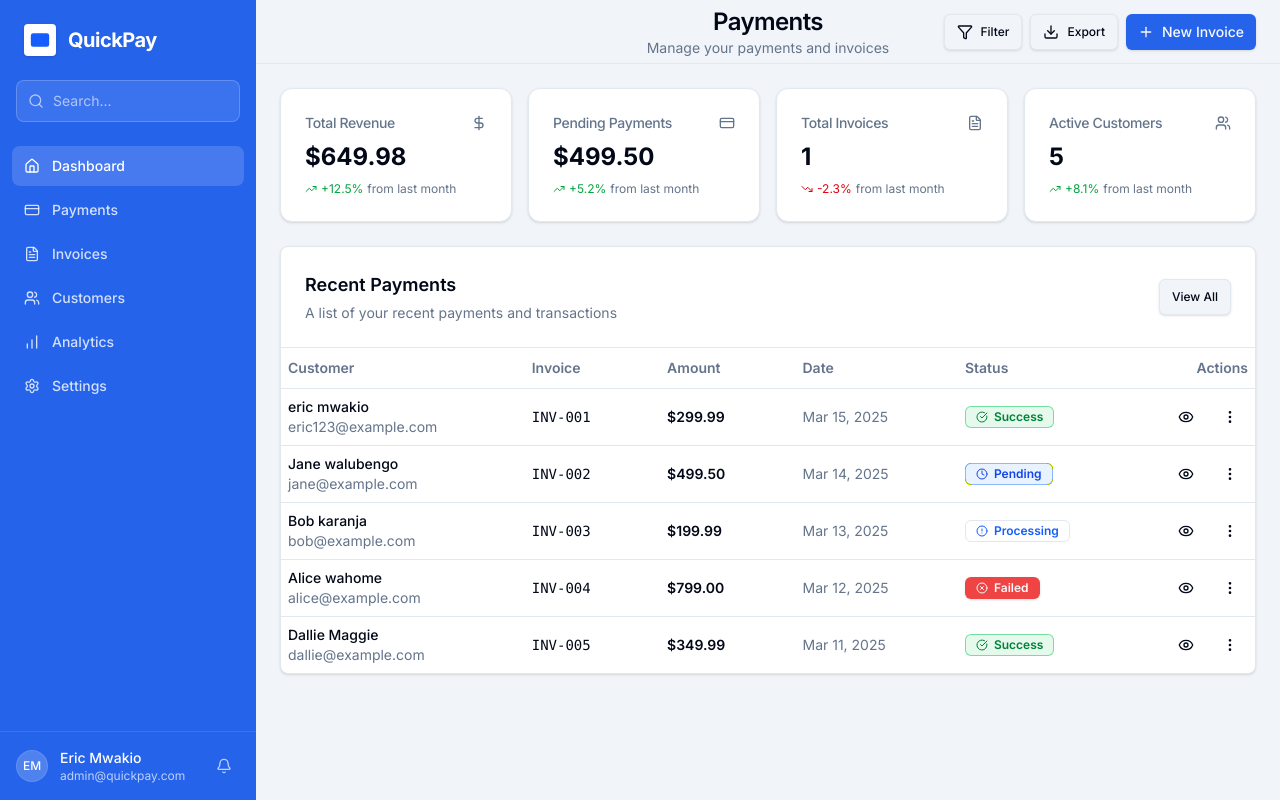
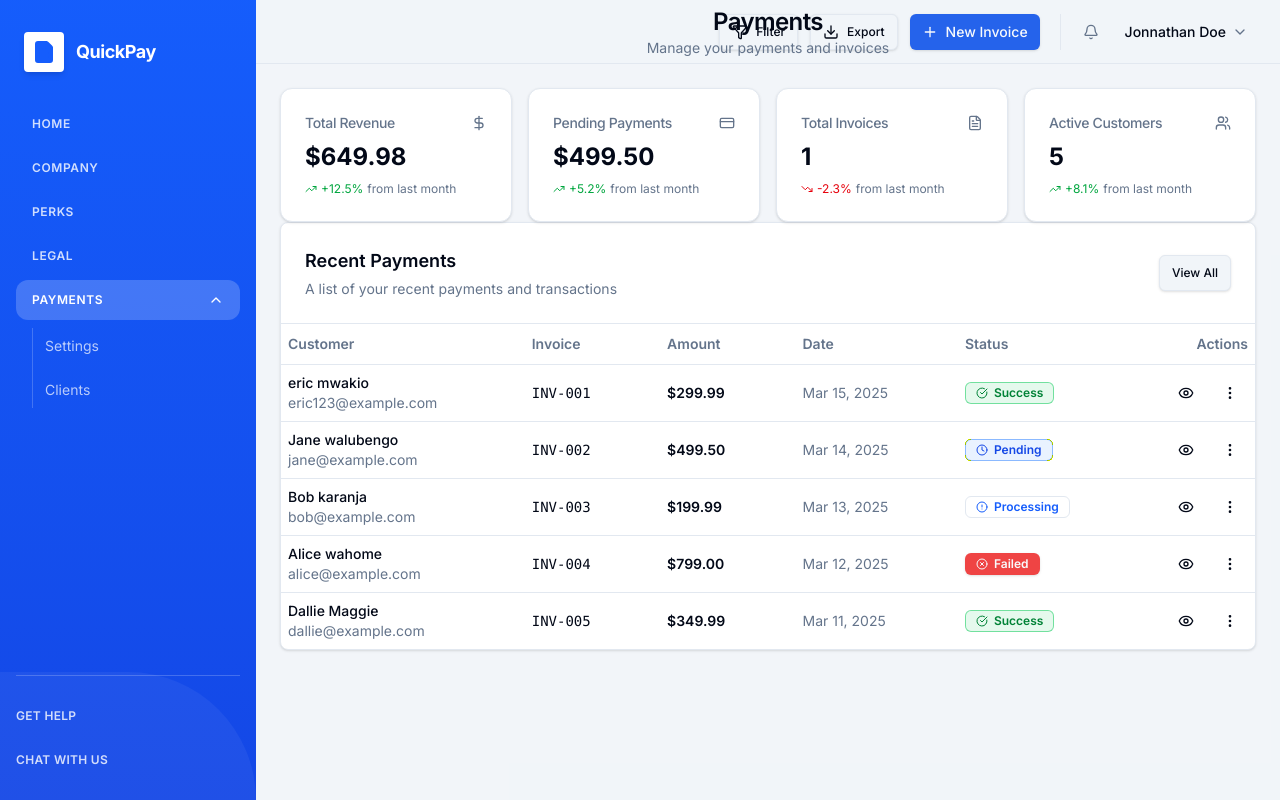
Before and after one commit to ericlombo/quickpay, a Next.js app: page / in a window 1280 px wide. Built offline with nearby package versions, Linux system fonts and the light colour scheme.

Commit message:
refactored and restructured the layout,sidebar and header

```diff
--- a/src/app/layout.tsx
+++ b/src/app/layout.tsx
@@ -20,10 +20,12 @@ export default function RootLayout({
     <html lang="en">
       <body className={inter.className}>
         <div className="min-h-screen bg-muted/30">
-          <Sidebar />
-          <main className="min-h-screen overflow-y-auto md:pl-64">
-            {children}
-          </main>
+          <div className="flex min-h-screen w-full">
+            <Sidebar />
+            <main className="flex-1 min-w-0">
+              {children}
+            </main>
+          </div>
         </div>
 
         <Toaster
--- a/src/app/page.tsx
+++ b/src/app/page.tsx
@@ -14,16 +14,18 @@ export default function Home() {
   const payments = useStore((state) => state.payments);
 
   return (
-    <div className="min-h-screen bg-background">
+    <>
       <Header />
       <MobileMenu />
-      <div className="p-4 sm:p-6 space-y-4 sm:space-y-6 max-w-7xl mx-auto">
-        <StatsCards />
-        <PaymentsTable payments={payments} />
+      <div className="overflow-y-auto p-4 sm:p-6 space-y-4 sm:space-y-6">
+        <div className="max-w-full">
+          <StatsCards />
+          <PaymentsTable payments={payments} />
+        </div>
       </div>
       <PaymentModal />
       <NewInvoiceDrawer />
       <InvoicePreviewModal />
-    </div>
+    </>
   );
 }
--- a/src/components/layout/Header.tsx
+++ b/src/components/layout/Header.tsx
@@ -1,10 +1,12 @@
 import { Button } from '../ui/button';
-import { Plus, Download, Filter, Menu } from 'lucide-react';
+import { Plus, Download, Filter, Menu, Bell, ChevronDown } from 'lucide-react';
 import { useStore } from '@/stores/useStore';
+import { useState } from 'react';
 
 export function Header() {
   const openDrawer = useStore((state) => state.openDrawer);
   const toggleMobileMenu = useStore((state) => state.toggleMobileMenu);
+  const [userMenuOpen, setUserMenuOpen] = useState(false);
 
   return (
     <header className="sticky top-0 z-40 flex h-14 sm:h-16 items-center border-b bg-background px-4 sm:px-6">
@@ -28,7 +30,7 @@ export function Header() {
           </p>
         </div>
 
-        <div className="ml-auto flex items-center gap-1.5 sm:gap-2">
+        <div className="ml-auto flex items-center gap-2 sm:gap-3">
           <Button variant="outline" size="sm" className="hidden sm:flex gap-2 h-9">
             <Filter className="h-4 w-4" />
             <span className="hidden lg:inline">Filter</span>
@@ -42,6 +44,46 @@ export function Header() {
             <span className="hidden sm:inline">New Invoice</span>
             <span className="sm:hidden">New</span>
           </Button>
+
+          {/* Right-side controls: Bell icon + User dropdown */}
+          <div className="ml-2 flex items-center gap-2 border-l border-border pl-3">
+            <Button
+              variant="ghost"
+              size="icon"
+              className="h-9 w-9 text-muted-foreground hover:text-foreground"
+              aria-label="Notifications"
+            >
+              <Bell className="h-5 w-5" />
+            </Button>
+
+            <div className="relative">
+              <Button
+                variant="ghost"
+                size="sm"
+                onClick={() => setUserMenuOpen(!userMenuOpen)}
+                className="h-9 px-2 text-sm font-medium flex items-center gap-1.5 hover:bg-muted"
+              >
+                <span>Jonnathan Doe</span>
+                <ChevronDown className="h-4 w-4 text-muted-foreground" />
+              </Button>
+
+              {/* User dropdown menu (placeholder) */}
+              {userMenuOpen && (
+                <div className="absolute right-0 mt-2 w-48 bg-white border border-border rounded-lg shadow-lg py-2">
+                  <button className="w-full text-left px-4 py-2 text-sm text-foreground hover:bg-muted">
+                    Profile
+                  </button>
+                  <button className="w-full text-left px-4 py-2 text-sm text-foreground hover:bg-muted">
+                    Settings
+                  </button>
+                  <hr className="my-2" />
+                  <button className="w-full text-left px-4 py-2 text-sm text-foreground hover:bg-muted">
+                    Logout
+                  </button>
+                </div>
+              )}
+            </div>
+          </div>
         </div>
       </div>
     </header>
--- a/src/components/layout/Sidebar.tsx
+++ b/src/components/layout/Sidebar.tsx
@@ -1,72 +1,98 @@
-import { Home, FileText, BarChart, Settings, Users, CreditCard, Bell, Search } from 'lucide-react';
-import { Button } from '../ui/button';
+'use client';
+
+import { FileText, ChevronDown } from 'lucide-react';
 import { cn } from '@/lib/utils';
+import { useState } from 'react';
 
 export function Sidebar() {
-  const navItems = [
-    { icon: Home, label: 'Dashboard', active: true },
-    { icon: CreditCard, label: 'Payments' },
-    { icon: FileText, label: 'Invoices' },
-    { icon: Users, label: 'Customers' },
-    { icon: BarChart, label: 'Analytics' },
-    { icon: Settings, label: 'Settings' },
+  const [paymentsExpanded, setPaymentsExpanded] = useState(true);
+
+  const mainNavItems = [
+    { label: 'HOME', id: 'home' },
+    { label: 'COMPANY', id: 'company' },
+    { label: 'PERKS', id: 'perks' },
+    { label: 'LEGAL', id: 'legal' },
+    { label: 'PAYMENTS', id: 'payments', hasSubmenu: true },
+  ];
+
+  const paymentSubItems = [
+    { label: 'Settings', id: 'payments-settings' },
+    { label: 'Clients', id: 'payments-clients' },
+  ];
+
+  const bottomLinks = [
+    { label: 'GET HELP', id: 'help' },
+    { label: 'CHAT WITH US', id: 'chat' },
   ];
 
   return (
-    <div className="hidden md:flex md:w-64 md:flex-col md:fixed md:inset-y-0 z-30">
-      <div className="flex flex-col grow bg-sidebar text-sidebar-foreground pt-6">
-        {/* Header - Minimal Text Logo */}
-        <div className="px-6 pb-6 flex items-center gap-3">
-          <div className="h-8 w-8 rounded bg-white text-blue-600 flex items-center justify-center shadow-sm">
-            <CreditCard className="h-5 w-5 fill-current" />
+    <div className="hidden md:flex w-64 flex-col sticky top-0 h-screen shrink-0 z-30">
+      <div className="flex flex-col grow bg-linear-to-b from-blue-600 to-blue-700 text-white pt-8 relative overflow-hidden">
+        {/* Curved swoosh bottom-left decoration */}
+        <div className="absolute bottom-0 left-0 w-full h-32 bg-white opacity-5 rounded-tr-full"></div>
+
+        {/* Header - Brand Row */}
+        <div className="px-6 pb-8 flex items-center gap-3 relative z-10">
+          <div className="h-10 w-10 rounded bg-white text-blue-600 flex items-center justify-center shadow-md">
+            <FileText className="h-6 w-6 fill-current" />
           </div>
-          <span className="font-bold text-xl tracking-tight text-white">QuickPay</span>
+          <span className="font-bold text-lg tracking-tight text-white">QuickPay</span>
         </div>
 
-        {/* Search - Subtle */}
-        <div className="px-4 pb-6">
-          <div className="relative">
-            <Search className="absolute left-3 top-1/2 -translate-y-1/2 h-4 w-4 text-white/60" />
-            <input
-              type="search"
-              placeholder="Search..."
-              className="w-full pl-9 pr-4 py-2.5 text-sm rounded-lg border border-white/20 bg-white/10 text-white placeholder:text-white/60 focus:outline-none focus:ring-1 focus:ring-white/30 transition-all"
-            />
-          </div>
-        </div>
+        {/* Navigation - Uppercase */}
+        <nav className="flex-1 px-4 space-y-1 relative z-10">
+          {mainNavItems.map((item) => (
+            <div key={item.id}>
+              <button
+                onClick={() => item.id === 'payments' && setPaymentsExpanded(!paymentsExpanded)}
+                className={cn(
+                  "w-full flex items-center justify-between px-4 py-3 text-xs font-semibold rounded-xl transition-all",
+                  item.id === 'payments'
+                    ? "bg-white/20 text-white"
+                    : "text-white/80 hover:bg-white/10 hover:text-white"
+                )}
+              >
+                <span className="tracking-wider">{item.label}</span>
+                {item.hasSubmenu && (
+                  <ChevronDown
+                    className={cn(
+                      "h-4 w-4 transition-transform",
+                      paymentsExpanded ? "rotate-180" : ""
+                    )}
+                  />
+                )}
+              </button>
 
-        {/* Navigation - Clean & Compact */}
-        <nav className="flex-1 px-3 space-y-1">
-          {navItems.map((item) => (
-            <button
-              key={item.label}
-              className={cn(
-                "w-full flex items-center gap-3 px-3 py-2.5 text-sm font-medium rounded-lg transition-colors",
-                item.active
-                  ? "bg-white/15 text-white"
-                  : "text-white/80 hover:bg-white/10 hover:text-white"
+              {/* Submenu for PAYMENTS */}
+              {item.id === 'payments' && paymentsExpanded && (
+                <div className="ml-4 mt-2 space-y-2 border-l border-white/20 pl-3">
+                  {paymentSubItems.map((subitem) => (
+                    <button
+                      key={subitem.id}
+                      className="w-full text-left text-sm text-white/70 hover:text-white py-2 transition-colors"
+                    >
+                      {subitem.label}
+                    </button>
+                  ))}
+                </div>
               )}
-            >
-              <item.icon className={cn("h-4 w-4", item.active ? "text-white" : "text-white/80")} />
-              {item.label}
-            </button>
+            </div>
           ))}
         </nav>
 
-        {/* User Profile - Minimal Footer */}
-        <div className="p-4 mt-auto border-t border-white/10">
-          <div className="flex items-center gap-3">
-            <div className="h-8 w-8 rounded-full bg-white/20 flex items-center justify-center border border-white/10">
-              <span className="text-xs font-medium text-white">EM</span>
-            </div>
-            <div className="flex-1 min-w-0">
-              <p className="text-sm font-medium truncate text-white">Eric Mwakio</p>
-              <p className="text-xs text-white/70 truncate">admin@quickpay.com</p>
-            </div>
-            <Button variant="ghost" size="icon" className="h-8 w-8 text-white/70 hover:bg-white/10 hover:text-white">
-              <Bell className="h-4 w-4" />
-            </Button>
-          </div>
+        {/* Divider */}
+        <div className="mx-4 border-t border-white/20 relative z-10"></div>
+
+        {/* Bottom Links */}
+        <div className="px-4 py-6 space-y-3 relative z-10">
+          {bottomLinks.map((link) => (
+            <button
+              key={link.id}
+              className="w-full text-left text-xs font-semibold text-white/80 hover:text-white py-2 transition-colors tracking-wide"
+            >
+              {link.label}
+            </button>
+          ))}
         </div>
       </div>
     </div>
```
